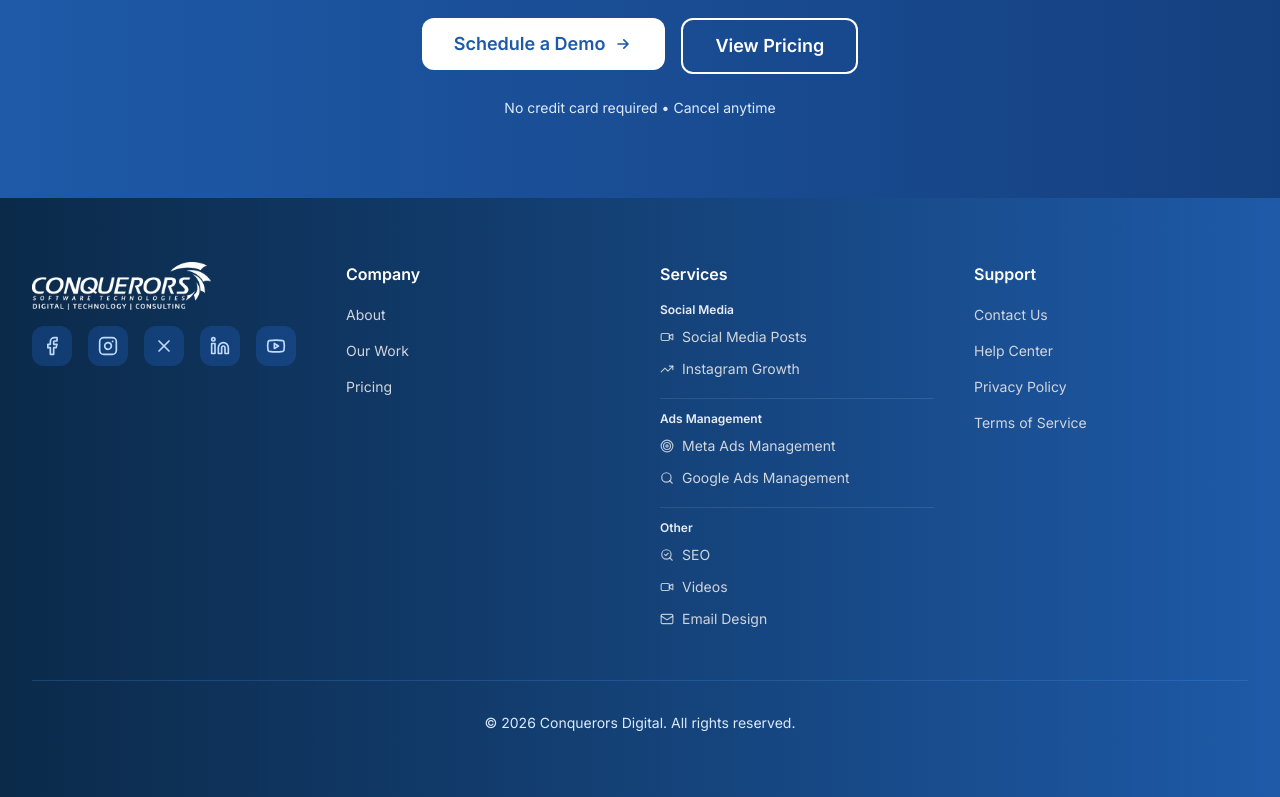
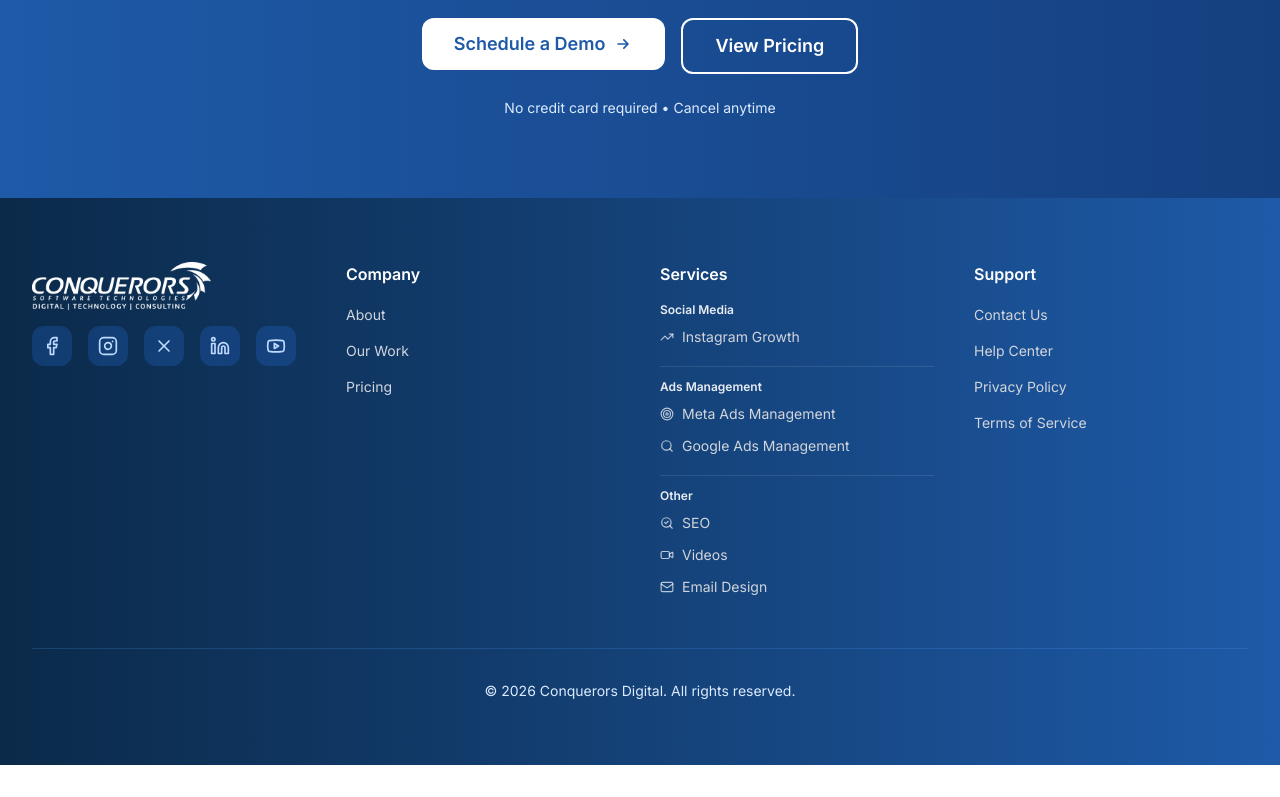
Before and after one commit to conquerorstechus/conquerors-quotegen, a Next.js app: page /about in a window 1280 px wide. Shown: the part 3073-3870 px from the top of the page. After the commit the page ends 3838 px from the top, so only its background shows below. Built offline with nearby package versions, Linux system fonts and the light colour scheme.

Commit message:
full project with all files

```diff
--- a/components/footer.tsx
+++ b/components/footer.tsx
@@ -12,7 +12,6 @@ const servicesGroups = [
   {
     heading: "Social Media",
     items: [
-      { label: "Social Media Posts", href: "/services/posts", icon: Video },
       { label: "Instagram Growth", href: "/instagram-growth", icon: TrendingUp },
     ],
   },
```
